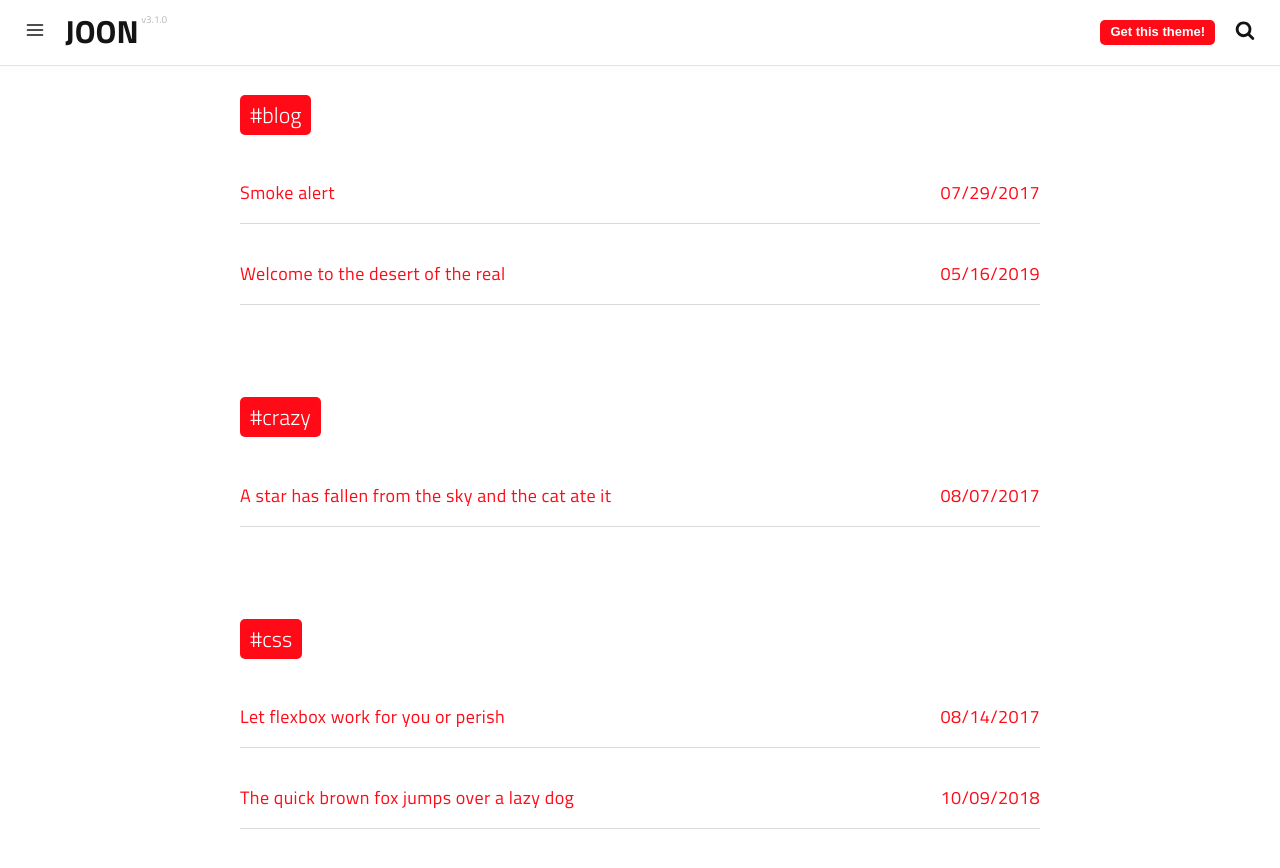
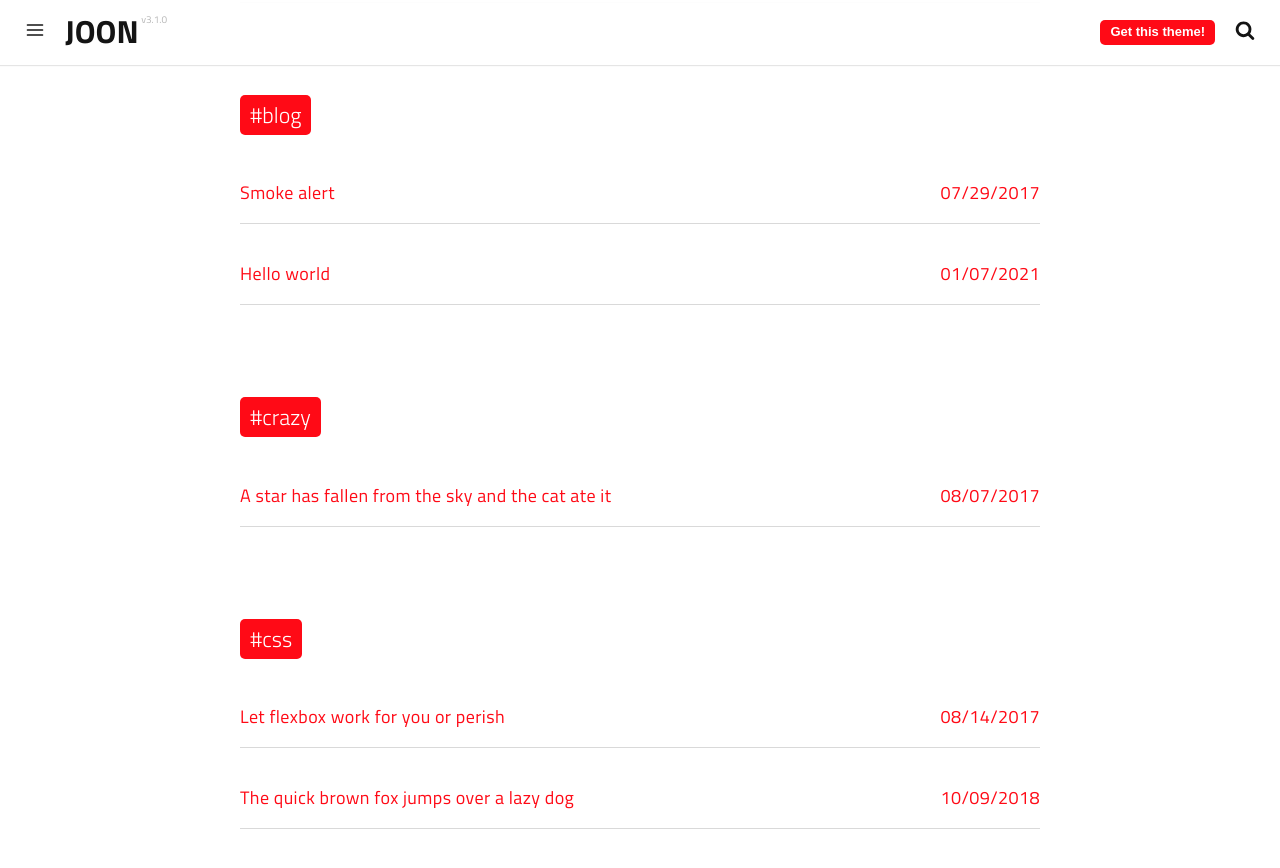
Before and after one commit to joonust/joonust.github.com, a Jekyll site: the page built from tags.html, in a window 1280 px wide and 900 px high, scrolled down 3734 px. Shown: the top 868 px of the window. Built offline with Jekyll 4.4.1, drawn with Linux system fonts in a browser that asks for light colours; a script that is not in the unit is left out; some of the changed text lies outside the part shown.

Commit message:
Add files via upload

```diff
--- a/_posts/2010-01-01-welcome-to-the-desert-of-the-real.md
+++ b/_posts/2010-01-01-welcome-to-the-desert-of-the-real.md
@@ -1,8 +1,8 @@
 ---
-date: 2019-05-16T23:48:05.000Z
+date: 2021-01-07T10:09:05.000Z
 layout: post
-title: Welcome to the desert of the real
-subtitle: 'Lorem ipsum dolor sit amet, consectetur adipisicing elit.'
+title: Hello world
+subtitle: 안녕하세요. 아직 공사중
 description: >-
   Lorem ipsum dolor sit amet, consectetur adipisicing elit, sed do eiusmod
   tempor incididunt ut labore et dolore magna aliqua.
```
